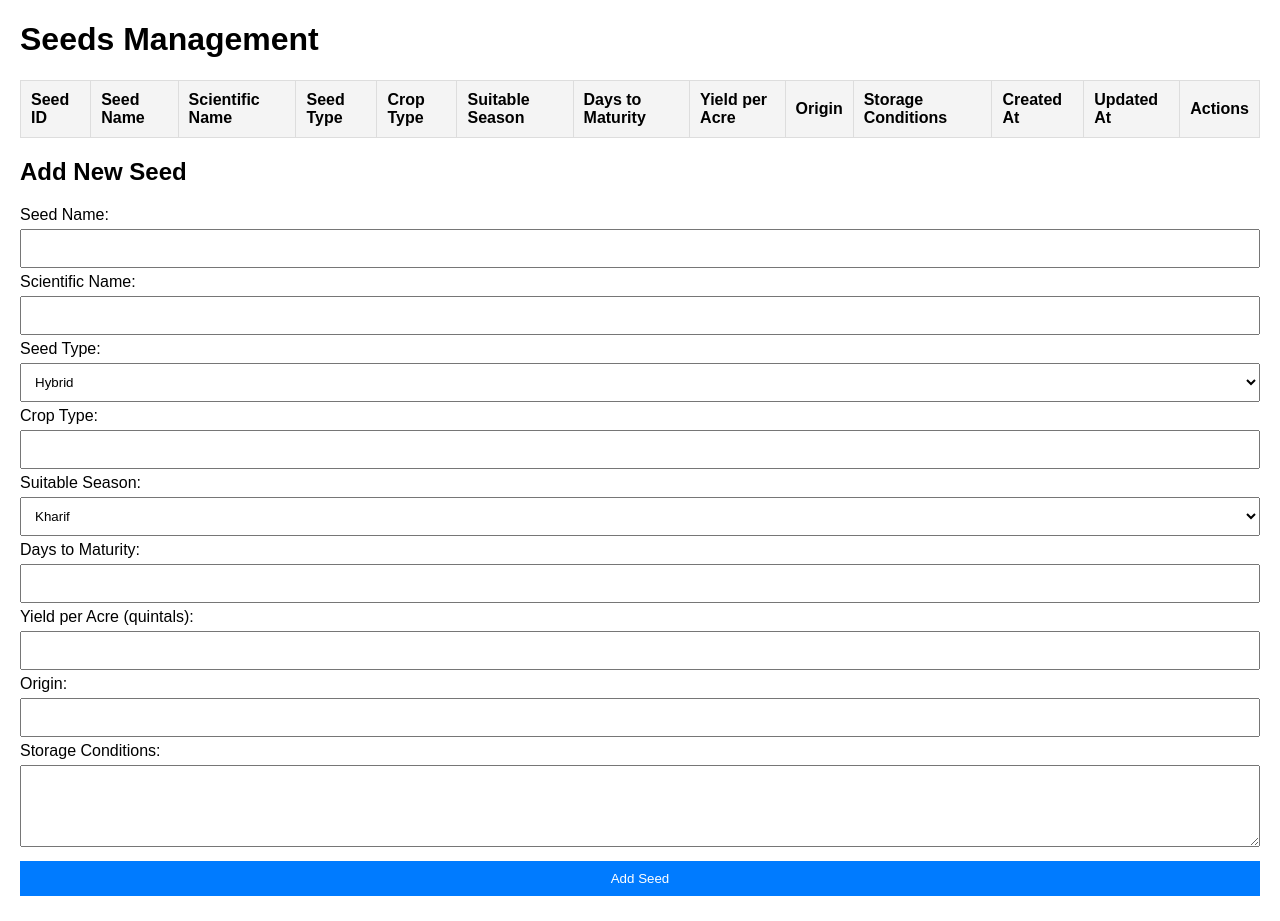
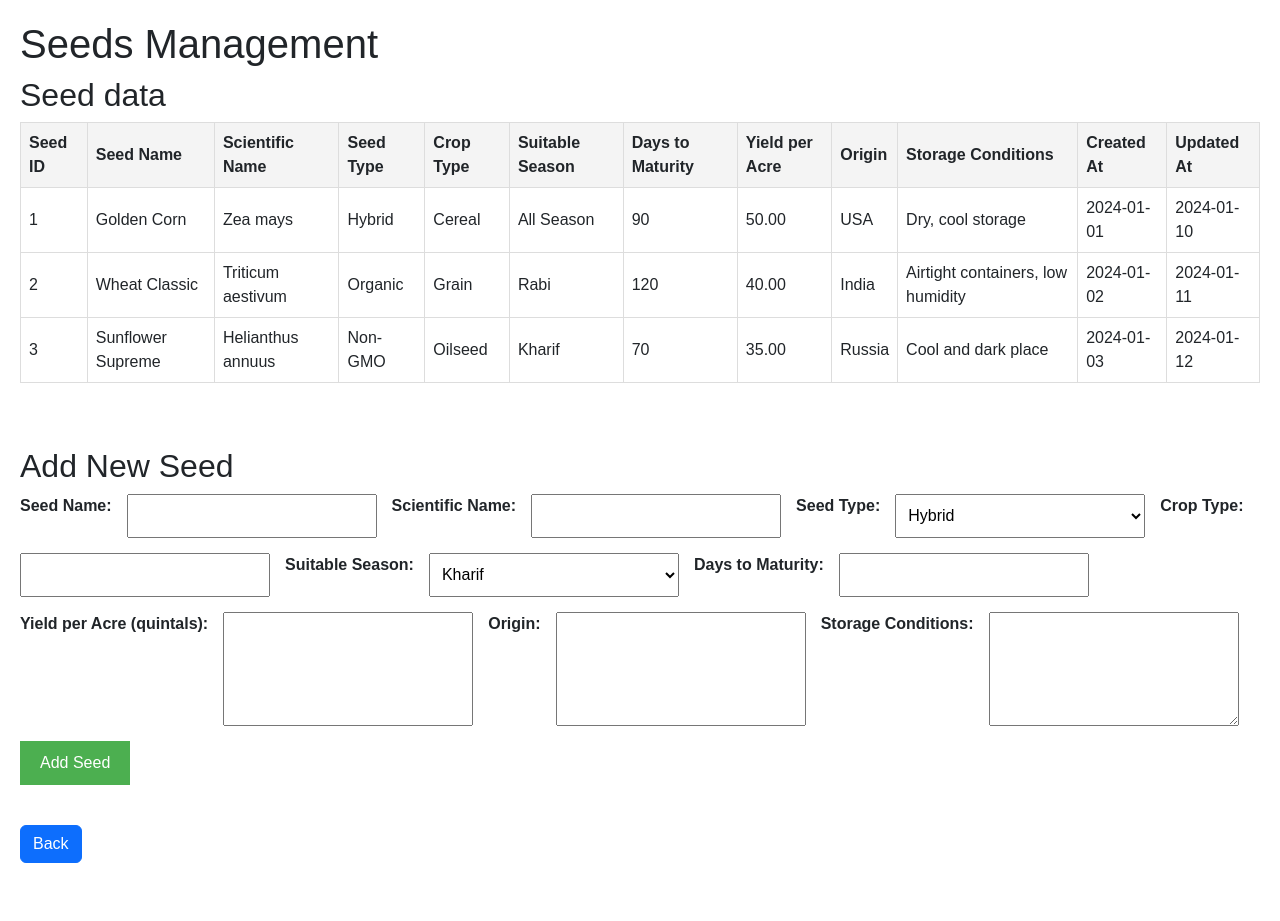
Before and after one commit to adi-geek2/loginsystem, a PHP site: page /seed_html/seeds_management.html in a window 1280 px wide. After the commit the page ends 863 px from the top, so only its background shows below. Run offline with PHP 8.4, Linux system fonts and the light colour scheme; lists and menus that the app fills with data are empty.

Commit message:
Update paths, add dummy user data and improve navigation

```diff
--- a/index.php
+++ b/index.php
@@ -24,9 +24,8 @@
             <div id="layoutSidenav_content">
                 <main>
                     <div class="container-fluid px-4">
-                        <h1 class="mt-4">   Seed Quality Assessment</h1>
                         <ol class="breadcrumb mb-4">
-                            <li class="breadcrumb-item"><a href="index.php">Home</a></li>
+                            <li class="breadcrumb-item"><a href="./seed_html/landing_page.html">Home</a></li>
 
                         </ol>
         <div class="row" >
--- a/seed_html/farmers.html
+++ b/seed_html/farmers.html
@@ -4,6 +4,7 @@
     <meta charset="UTF-8">
     <meta name="viewport" content="width=device-width, initial-scale=1.0">
     <title>Farmers Information</title>
+    <link href="https://cdn.jsdelivr.net/npm/bootstrap@5.3.0/dist/css/bootstrap.min.css" rel="stylesheet">
     <style>
         body {
             font-family: Arial, sans-serif;
@@ -99,7 +100,7 @@
     <!-- Form to Add Farmer Information -->
     <div class="form-container">
         <h2>Add New Farmer</h2>
-        <form action="add_farmer.php" method="POST">
+        <form action="../seed_php/add_farmer.php" method="POST">
             <label>
                 First Name:
                 <input type="text" name="FirstName" required>
@@ -151,5 +152,7 @@
             <button type="submit">Add Farmer</button>
         </form>
     </div>
+    <p><br></p>
+    <a href="landing_page.html" class="btn btn-primary">Back</a>
 </body>
 </html>
--- a/seed_html/farms.html
+++ b/seed_html/farms.html
@@ -4,6 +4,7 @@
     <meta charset="UTF-8">
     <meta name="viewport" content="width=device-width, initial-scale=1.0">
     <title>Farm Details</title>
+    <link href="https://cdn.jsdelivr.net/npm/bootstrap@5.3.0/dist/css/bootstrap.min.css" rel="stylesheet">
     <style>
         body {
             font-family: Arial, sans-serif;
@@ -101,7 +102,7 @@
     <!-- Form to Add Farm Details -->
     <div class="form-container">
         <h2>Add New Farm</h2>
-        <form action="add_farm.php" method="POST">
+        <form action="../seed_php/add_farm.php" method="POST">
             <label>
                 Farmer ID:
                 <input type="number" name="FarmerID" required>
@@ -156,5 +157,7 @@
             <button type="submit">Add Farm</button>
         </form>
     </div>
+    <p><br></p>
+    <a href="landing_page.html" class="btn btn-primary">Back</a>
 </body>
 </html>
--- a/seed_html/index.html
+++ b/seed_html/index.html
@@ -24,9 +24,8 @@
         <div id="layoutSidenav_content">
             <main>
                 <div class="container-fluid px-4">
-                    <h1 class="mt-4">Seed Quality Assessment | Login </h1>
                     <ol class="breadcrumb mb-4">
-                        <li class="breadcrumb-item"><a href="index.html">Home</a></li>
+                        <li class="breadcrumb-item"><a href="landing_page.html">Home</a></li>
 
                     </ol>
                     <div class="row" >
--- a/seed_html/quality_reports.html
+++ b/seed_html/quality_reports.html
@@ -4,6 +4,7 @@
     <meta charset="UTF-8">
     <meta name="viewport" content="width=device-width, initial-scale=1.0">
     <title>Quality Reports </title>
+    <link href="https://cdn.jsdelivr.net/npm/bootstrap@5.3.0/dist/css/bootstrap.min.css" rel="stylesheet">
     <style>
         body {
             font-family: Arial, sans-serif;
@@ -67,7 +68,7 @@
 
     <div class="form-container">
         <h2>Add New Quality Report</h2>
-        <form action="add_quality_report.php" method="POST">
+        <form action="../seed_php/add_quality_report.php" method="POST">
             <label for="test_id">Test ID:</label>
             <input type="number" id="test_id" name="test_id" required>
 
@@ -90,5 +91,7 @@
             <button type="submit">Add Quality Report</button>
         </form>
     </div>
+    <p><br></p>
+    <a href="landing_page.html" class="btn btn-primary">Back</a>
 </body>
 </html>
--- a/seed_html/seed_sowing.html
+++ b/seed_html/seed_sowing.html
@@ -4,6 +4,7 @@
     <meta charset="UTF-8">
     <meta name="viewport" content="width=device-width, initial-scale=1.0">
     <title>Seed Sowing </title>
+    <link href="https://cdn.jsdelivr.net/npm/bootstrap@5.3.0/dist/css/bootstrap.min.css" rel="stylesheet">
     <style>
         body {
             font-family: Arial, sans-serif;
@@ -116,5 +117,7 @@
             <button type="submit">Add Sowing Record</button>
         </form>
     </div>
+    <p><br></p>
+    <a href="landing_page.html" class="btn btn-primary">Back</a>
 </body>
 </html>
--- a/seed_html/seed_test_results.html
+++ b/seed_html/seed_test_results.html
@@ -4,6 +4,7 @@
     <meta charset="UTF-8">
     <meta name="viewport" content="width=device-width, initial-scale=1.0">
     <title>Seed Test Results </title>
+    <link href="https://cdn.jsdelivr.net/npm/bootstrap@5.3.0/dist/css/bootstrap.min.css" rel="stylesheet">
     <style>
         body {
             font-family: Arial, sans-serif;
@@ -93,5 +94,7 @@
             <button type="submit">Add Seed Test Result</button>
         </form>
     </div>
+    <p><br></p>
+    <a href="landing_page.html" class="btn btn-primary">Back</a>
 </body>
 </html>
--- a/seed_html/seeds_management.html
+++ b/seed_html/seeds_management.html
@@ -4,6 +4,7 @@
     <meta charset="UTF-8">
     <meta name="viewport" content="width=device-width, initial-scale=1.0">
     <title>Seeds Management</title>
+    <link href="https://cdn.jsdelivr.net/npm/bootstrap@5.3.0/dist/css/bootstrap.min.css" rel="stylesheet">
     <style>
         body {
             font-family: Arial, sans-serif;
@@ -14,11 +15,9 @@
             border-collapse: collapse;
             margin-bottom: 20px;
         }
-        table, th, td {
+        th, td {
             border: 1px solid #ddd;
-        }
-        th, td {
-            padding: 10px;
+            padding: 8px;
             text-align: left;
         }
         th {
@@ -27,25 +26,36 @@
         .form-container {
             margin-top: 20px;
         }
-        input[type="text"], select, textarea, input[type="number"], button {
-            margin: 5px 0;
-            padding: 10px;
-            width: 100%;
+        .form-container form {
+            display: flex;
+            flex-wrap: wrap;
+            gap: 15px;
+        }
+        .form-container label {
+            display: flex;
+            flex-direction: column;
+            font-weight: bold;
+        }
+        .form-container input, .form-container select, .form-container textarea {
+            padding: 8px;
+            width: 250px;
             box-sizing: border-box;
         }
-        button {
-            background-color: #007BFF;
+        .form-container button {
+            padding: 10px 20px;
+            background-color: #4CAF50;
             color: white;
             border: none;
             cursor: pointer;
         }
-        button:hover {
-            background-color: #0056b3;
+        .form-container button:hover {
+            background-color: #45a049;
         }
     </style>
 </head>
 <body>
     <h1>Seeds Management</h1>
+    <h2>Seed data</h2>
     <table>
         <thead>
             <tr>
@@ -61,17 +71,58 @@
                 <th>Storage Conditions</th>
                 <th>Created At</th>
                 <th>Updated At</th>
-                <th>Actions</th>
             </tr>
         </thead>
         <tbody>
-            <!-- Placeholder for seed records -->
+            <!-- Example Seed Records -->
+            <tr>
+                <td>1</td>
+                <td>Golden Corn</td>
+                <td>Zea mays</td>
+                <td>Hybrid</td>
+                <td>Cereal</td>
+                <td>All Season</td>
+                <td>90</td>
+                <td>50.00</td>
+                <td>USA</td>
+                <td>Dry, cool storage</td>
+                <td>2024-01-01</td>
+                <td>2024-01-10</td>
+            </tr>
+            <tr>
+                <td>2</td>
+                <td>Wheat Classic</td>
+                <td>Triticum aestivum</td>
+                <td>Organic</td>
+                <td>Grain</td>
+                <td>Rabi</td>
+                <td>120</td>
+                <td>40.00</td>
+                <td>India</td>
+                <td>Airtight containers, low humidity</td>
+                <td>2024-01-02</td>
+                <td>2024-01-11</td>
+            </tr>
+            <tr>
+                <td>3</td>
+                <td>Sunflower Supreme</td>
+                <td>Helianthus annuus</td>
+                <td>Non-GMO</td>
+                <td>Oilseed</td>
+                <td>Kharif</td>
+                <td>70</td>
+                <td>35.00</td>
+                <td>Russia</td>
+                <td>Cool and dark place</td>
+                <td>2024-01-03</td>
+                <td>2024-01-12</td>
+            </tr>
         </tbody>
     </table>
-
+    <p><br></p>
     <div class="form-container">
         <h2>Add New Seed</h2>
-        <form action="add_seed.php" method="POST">
+        <form action="../seed_php/add_seed.php" method="POST">
             <label for="seed_name">Seed Name:</label>
             <input type="text" id="seed_name" name="seed_name" required>
 
@@ -113,5 +164,8 @@
             <button type="submit">Add Seed</button>
         </form>
     </div>
+    <p><br></p>
+
+    <a href="landing_page.html" class="btn btn-primary">Back</a>
 </body>
 </html>
--- a/seed_php/add_farm.php
+++ b/seed_php/add_farm.php
@@ -1,7 +1,7 @@
 <?php
 // Database connection details
 $host = 'localhost';
-$dbname = 'farmerinformation';
+$dbname = 'loginsystem';
 $username = 'root';
 $password = '';
 
--- a/seed_php/add_farmer.php
+++ b/seed_php/add_farmer.php
@@ -1,7 +1,7 @@
 <?php
 // Database connection details
 $host = 'localhost';
-$dbname = 'farmerinformation';
+$dbname = 'loginsystem';
 $username = 'root';
 $password = '';
 
--- a/seed_php/add_growth_stage.php
+++ b/seed_php/add_growth_stage.php
@@ -3,7 +3,7 @@
 $servername = "localhost"; // Update as needed
 $username = "root";        // Update as needed
 $password = "";            // Update as needed
-$dbname = "FarmerInformation"; // Update as needed
+$dbname = "loginsystem"; // Update as needed
 
 // Create connection
 $conn = new mysqli($servername, $username, $password, $dbname);
--- a/seed_php/add_quality_report.php
+++ b/seed_php/add_quality_report.php
@@ -3,7 +3,7 @@
 $servername = "localhost"; // Update as needed
 $username = "root";        // Update as needed
 $password = "";            // Update as needed
-$dbname = "FarmerInformation"; // Update as needed
+$dbname = "loginsystem"; // Update as needed
 
 // Create connection
 $conn = new mysqli($servername, $username, $password, $dbname);
--- a/seed_php/add_seed.php
+++ b/seed_php/add_seed.php
@@ -3,7 +3,7 @@
 $servername = "localhost"; // Update as needed
 $username = "root";        // Update as needed
 $password = "";            // Update as needed
-$dbname = "FarmerInformation"; // Update as needed
+$dbname = "loginsystem"; // Update as needed
 
 // Create connection
 $conn = new mysqli($servername, $username, $password, $dbname);
--- a/seed_php/add_seed_test_result.php
+++ b/seed_php/add_seed_test_result.php
@@ -3,7 +3,7 @@
 $servername = "localhost"; // Update as needed
 $username = "root";        // Update as needed
 $password = "";            // Update as needed
-$dbname = "FarmerInformation"; // Update as needed
+$dbname = "loginsystem"; // Update as needed
 
 // Create connection
 $conn = new mysqli($servername, $username, $password, $dbname);
--- a/seed_php/add_sowing.php
+++ b/seed_php/add_sowing.php
@@ -3,7 +3,7 @@
 $servername = "localhost"; // Update as needed
 $username = "root";        // Update as needed
 $password = "";            // Update as needed
-$dbname = "FarmerInformation"; // Update as needed
+$dbname = "loginsystem"; // Update as needed
 
 // Create connection
 $conn = new mysqli($servername, $username, $password, $dbname);
--- a/seed_php/add_supplier.php
+++ b/seed_php/add_supplier.php
@@ -3,7 +3,7 @@
 $servername = "localhost"; // Update as needed
 $username = "root";        // Update as needed
 $password = "";            // Update as needed
-$dbname = "FarmerInformation"; // Update as needed
+$dbname = "loginsystem"; // Update as needed
 
 // Create connection
 $conn = new mysqli($servername, $username, $password, $dbname);
```
Also changed, not shown: seed_html/growth_stages.html (+56 -17 lines), seed_html/landing_page.html (added, +115 -0 lines), seed_html/seed_quality_tests.html (+99 -1 lines), seed_html/seed_suppliers.html (+70 -19 lines).
